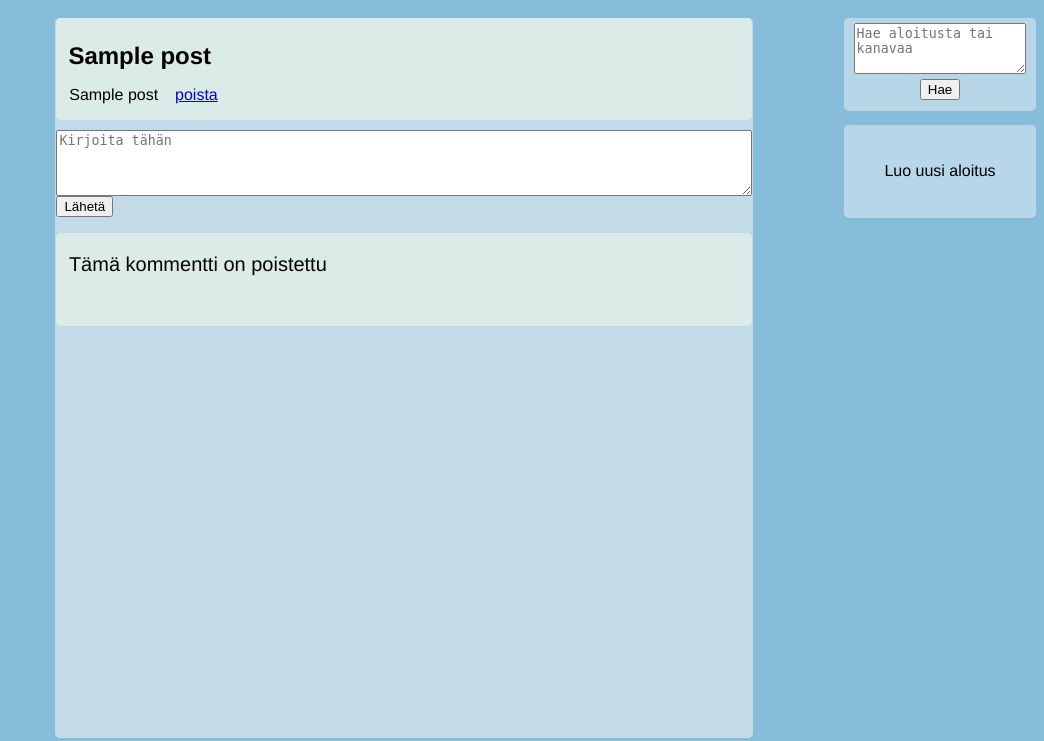
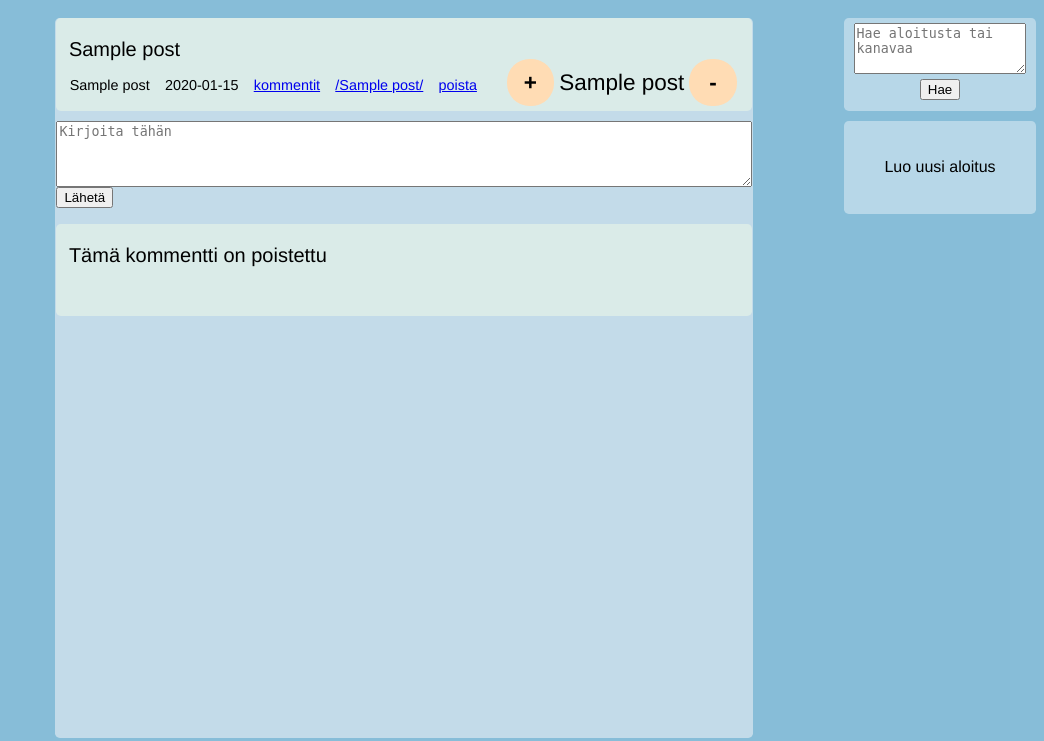
Before and after one commit to sseisalo/tsoha20, a Flask app: template templates/post.html in a window 1280 px wide. Shown: the part 59-800 px from the top of the page, without its empty margins (236-1280 px from the left). Run offline with Flask 2, Linux system fonts and the light colour scheme; the visitor is signed in with stand-in values (Sample User, id 1); the template is opened without the code that fills it: most values are stand-ins (such as "Sample title", 1, 10 or a date in 2020); parts of the project's set-up code (start-up, migrations or seed data) failed here and were passed over.

Commit message:
functionality for post and comment voting added

```diff
--- a/comments.py
+++ b/comments.py
@@ -4,8 +4,10 @@
 import users
 
 def get_comments(post_id):
-    sql = "SELECT C.content, U.username, C.sent_at, C.id, C.visible, C.user_id FROM Comments C, Users U WHERE C.post_id=:post_id AND U.id=C.user_id ORDER BY C.id DESC"
-    result = db.session.execute(sql, {"post_id":post_id})
+    user_id = users.user_id()
+
+    sql = "SELECT C.content, U.username, C.sent_at, C.id, C.visible, C.user_id, (SELECT COALESCE(SUM(vote),0) FROM votes V WHERE V.comment_id=C.id), (SELECT COALESCE(SUM(vote),0) FROM votes VO WHERE VO.user_id=:user AND VO.comment_id=C.id) FROM Comments C, Users U WHERE C.post_id=:post_id AND U.id=C.user_id ORDER BY C.id DESC"
+    result = db.session.execute(sql, {"user":user_id, "post_id":post_id})
     return result.fetchall()
 
 def send(content, post_id):
--- a/static/main.css
+++ b/static/main.css
@@ -39,7 +39,7 @@
     text-decoration: none;
 }
 
-form:not(#search-form):not(#comment-form):not(#remove){
+form:not(#search-form):not(#comment-form):not(#remove):not(.votes){
     padding: 20em 0;
     text-align: center;
     overflow: hidden;
@@ -55,7 +55,7 @@
     overflow-wrap: break-word;
 }
 
-.post div:not(.search-result){
+.post div:not(.search-result):not(.votes){
     padding: 1em .625em 0em;
     font-size: 125%;
 }
@@ -76,9 +76,45 @@
     padding: 0 .925em;
 }
 
+.votes {
+    display: inline-block;
+    font-size: 125%;
+}
+
+.votes a{
+    padding: .5em .764em;
+    background-color: #ffdcb4;
+    border-radius: 1em;
+    text-decoration: none;
+    font-weight: bold;
+    color: #000;
+}
+
+#minus {
+    padding: .5em .89em;
+}
+
+#minus-downvoted {
+    background-color: royalblue;
+    padding: .5em .89em;
+}
+
+#vote-parent {
+    line-height: .7em;
+}
+
+#vote-parent, #vote-parent-comment {
+    right: 3%;
+    position: absolute;
+}
+
+#upvoted {
+    background-color: orangered;
+}
+
 #comment-info {
     font-size: 90%;
-    padding: .925em .925em 0;
+    padding: 1.3em .925em 0;
 }
 
 #comment {
@@ -177,7 +213,8 @@
     .col {width: 55%; margin: auto; margin-bottom: .625em;}
     .topnav {left: 22.5%;}
     .sidebar {width: 15%; margin: auto; margin-right: .5em; position: fixed; right: 0;}
-    .sidebar-new {top: 11.5em;}
+    .sidebar-new {top: 11.25em;}
     .empty {left: 22.75%; width: 54.5%; height: 90%;}
     .message {position: fixed; width: 15%; min-height: 5.8em;}
+    #vote-parent, #vote-parent-comment {right: 24%;}
 }
--- a/templates/post.html
+++ b/templates/post.html
@@ -5,16 +5,41 @@
 <div class="empty col"></div>
 
 <div class="post col">
-    <div id="post-title">{{ post[0] }}</div>
-    <div id="post-creator" style="display: inline-block;">{{ post[1] }}
-    {% if session.user_type or session.user_id==post[2] %}
+    <div>{{ post[0] }}</div>
+    <p></p>
+    <div id="post_info" style="display: inline-block;">{{ post[1] }} &ensp; {{ post[2].strftime("%d.%m.%y, %H:%M:%S") }} &ensp; <a href="/ch/{{ post[3] }}/{{ post[4] }}">kommentit</a> &ensp; <a href="/ch/{{ post[3] }}">/{{ post[3] }}/</a>
+    {% if session.user_type or session.user_id==post[5] %}
          &ensp; <form id="remove" style="display: inline-block;" action="/removepost" method="GET">
-            <a href="javascript:;" onclick="parentNode.submit(); return false">poista</a>
-            <input type="hidden" name="post_id" value="{{ post[3] }}">
+            <a href="javascript:;" onclick="parentNode.submit(); return false;">poista</a>
+            <input type="hidden" name="post_id" value="{{ post[4] }}">
         </form>
     {% endif %}
+        <div class="votes" id="vote-parent">
+            <form class="votes" action="/votepost" method="GET">
+                {% if post[7]==1 %}
+                <a id="upvoted" href="javascript:;" onclick="parentNode.submit(); return false;">+</a>
+                <input type="hidden" name="vote" value=0>
+                {% else %}
+                <a href="javascript:;" onclick="parentNode.submit(); return false;">+</a>
+                <input type="hidden" name="vote" value=1>
+                {% endif %}
+                <input type="hidden" name="post_id" value="{{ post[4] }}">
+            </form>
+            <div class="votes">{{ post[6] }}</div>
+            <form class="votes" action="/votepost" method="GET">
+                {% if post[7]==-1 %}
+                <a id="minus-downvoted" href="javascript:;" onclick="parentNode.submit(); return false;">-</a>
+                <input type="hidden" name="vote" value=0>
+                {% else %}
+                <a id="minus" href="javascript:;" onclick="parentNode.submit(); return false;">-</a>
+                <input type="hidden" name="vote" value=-1>
+                {% endif %}
+                <input type="hidden" name="post_id" value="{{ post[4] }}">
+            </form>
+        </div>
     </div>
 </div>
+
 
 <div class="col new-comment">
 {% if session.user_id %}
```
Also changed, not shown: posts.py (+14 -9 lines), routes.py (+16 -0 lines), schema.sql (+9 -0 lines), templates/feed_layout.html (+24 -1 lines), templates/search.html (+34 -3 lines), votes.py (added, +48 -0 lines).
